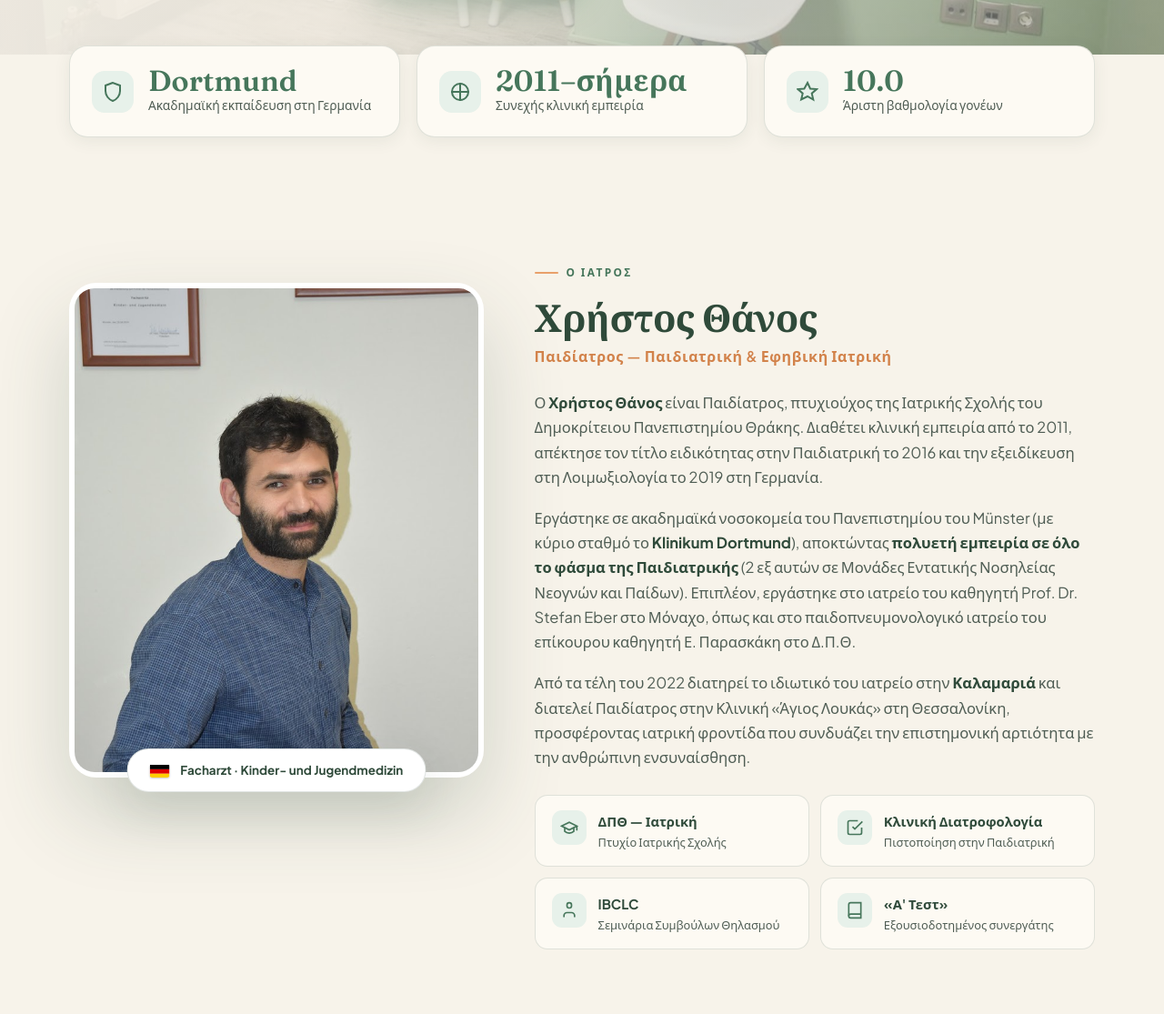
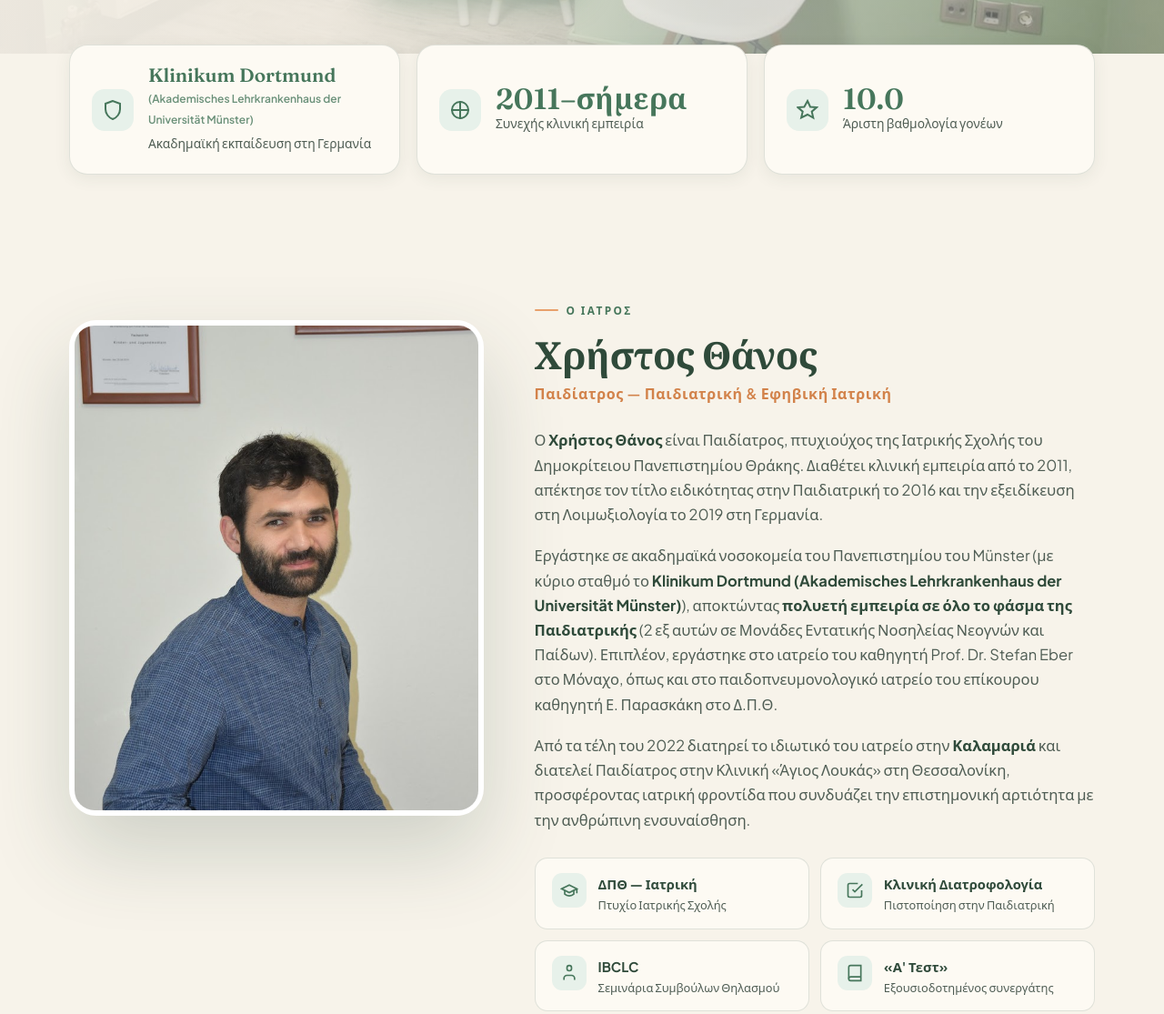
Before and after one commit to agelmet/THANOS, a plain HTML site: page index.html in a window 1280 px wide. Shown: the part 745-1860 px from the top of the page at 91% size. Drawn offline with Linux system fonts and the light colour scheme.

Commit message:
Update index.html

```diff
--- a/index.html
+++ b/index.html
@@ -4,7 +4,7 @@
 <meta charset="UTF-8">
 <meta name="viewport" content="width=device-width, initial-scale=1.0">
 <title>Χρήστος Θάνος — Παιδίατρος | Καλαμαριά, Θεσσαλονίκη</title>
-<meta name="description" content="Χρήστος Θάνος, Παιδίατρος με εξειδίκευση στη Γερμανία (Klinikum Dortmund). Παιδιατρική & Εφηβική Ιατρική, Λοιμωξιολογία, Θηλασμός, Α' Τεστ. Ιατρείο στην Καλαμαριά Θεσσαλονίκης.">
+<meta name="description" content="Χρήστος Θάνος, Παιδίατρος με εξειδίκευση στη Γερμανία (Klinikum Dortmund - Akademisches Lehrkrankenhaus der Universität Münster). Παιδιατρική & Εφηβική Ιατρική, Λοιμωξιολογία, Θηλασμός, Α' Τεστ. Ιατρείο στην Καλαμαριά Θεσσαλονίκης.">
 <meta property="og:title" content="Χρήστος Θάνος — Παιδίατρος">
 <meta property="og:description" content="Παιδιατρική & Εφηβική Ιατρική με διεθνή εξειδίκευση. Καλαμαριά, Θεσσαλονίκη.">
 <meta property="og:image" content="https://raw.githubusercontent.com/agelmet/THANOS/af2fb1fe1410c813547b13c8ce80e8af55a70de3/unnamed-142.jpg">
@@ -162,10 +162,11 @@ h1,h2,h3{font-family:var(--font-disp);font-weight:600;line-height:1.08;letter-sp
 .hero-content{max-width:800px;margin:0 auto;display:flex;flex-direction:column;align-items:center}
 .hero-badge{
   display:inline-flex;align-items:center;gap:10px;background:rgba(255,255,255,.75);
-  border:1px solid rgba(255,255,255,.9);padding:9px 18px;border-radius:40px;font-size:.82rem;font-weight:600;
+  border:1px solid rgba(255,255,255,.9);padding:10px 22px;border-radius:30px;font-size:.82rem;font-weight:600;
   color:var(--sage-900);box-shadow:var(--shadow-sm);margin:0 auto 26px;backdrop-filter:blur(8px);
+  text-align:left;line-height:1.4;
 }
-.hero-badge .de-flag{width:20px;height:14px;border-radius:3px;overflow:hidden;box-shadow:0 1px 2px rgba(0,0,0,.2)}
+.hero-badge .de-flag{width:20px;height:14px;border-radius:3px;overflow:hidden;box-shadow:0 1px 2px rgba(0,0,0,.2);flex-shrink:0}
 .hero h1{font-size:clamp(2.5rem,6vw,4.6rem);margin-bottom:24px}
 .hero h1 .accent{font-style:italic;font-weight:400;color:var(--sage-700);position:relative;white-space:nowrap}
 .hero h1 .accent::after{content:'';position:absolute;left:0;bottom:6px;width:100%;height:10px;background:var(--apricot);opacity:.28;border-radius:6px;z-index:-1}
@@ -205,13 +206,6 @@ h1,h2,h3{font-family:var(--font-disp);font-weight:600;line-height:1.08;letter-sp
 .about-photo .clip{border-radius:calc(var(--r-lg) - 8px);overflow:hidden;display:block}
 .about-photo img{width:100%;aspect-ratio:3/3.6;object-fit:cover;transition:transform .8s cubic-bezier(.2,.8,.2,1);display:block}
 .about-photo:hover img{transform:scale(1.05)}
-.about-photo-tag{
-  position:absolute;bottom:-22px;left:50%;transform:translateX(-50%);
-  background:#fff;border-radius:40px;padding:12px 24px;box-shadow:var(--shadow-md);
-  display:flex;align-items:center;gap:12px;white-space:nowrap;border:1px solid var(--line);
-}
-.about-photo-tag .de-flag{width:22px;height:15px;border-radius:3px;overflow:hidden;box-shadow:0 1px 2px rgba(0,0,0,.2)}
-.about-photo-tag span{font-size:.84rem;font-weight:700;color:var(--sage-900)}
 .about-body p{margin-bottom:18px;color:var(--ink-soft)}
 .about-body p strong{color:var(--sage-900);font-weight:700}
 .about-name{font-size:clamp(1.8rem,3.5vw,2.6rem);margin-bottom:6px}
@@ -457,7 +451,7 @@ footer p{color:rgba(255,255,255,.72);font-size:.92rem;max-width:320px}
     <div class="hero-content">
       <div class="hero-badge reveal in">
         <span class="de-flag"><svg viewBox="0 0 27 18"><rect width="27" height="6" fill="#000"/><rect y="6" width="27" height="6" fill="#DD0000"/><rect y="12" width="27" height="6" fill="#FFCE00"/></svg></span>
-        <span data-i18n="hero.badge">Εξειδίκευση στη Γερμανία · Klinikum Dortmund</span>
+        <span data-i18n="hero.badge">Εξειδίκευση στη Γερμανία · Klinikum Dortmund (Akademisches Lehrkrankenhaus der Universität Münster)</span>
       </div>
       <h1><span data-i18n="hero.h1a">Παιδιατρική με</span> <span class="accent" data-i18n="hero.h1b">καρδιά</span> <span data-i18n="hero.h1c">& επιστημονική ακρίβεια.</span></h1>
       <p class="hero-sub" data-i18n="hero.sub">Φροντίδα από τη γέννηση έως την εφηβεία, χτισμένη στην εμπιστοσύνη. Το γερμανικό ιατρικό πρότυπο συναντά την ελληνική ζεστασιά, στην Καλαμαριά Θεσσαλονίκης.</p>
@@ -478,7 +472,10 @@ footer p{color:rgba(255,255,255,.72);font-size:.92rem;max-width:320px}
     <div class="trust-row">
       <div class="trust-card reveal" data-delay="1">
         <div class="trust-ico"><svg width="24" height="24" viewBox="0 0 24 24" fill="none" stroke="#46765b" stroke-width="2"><path d="M12 2 4 5v6c0 5 3.4 9.4 8 11 4.6-1.6 8-6 8-11V5l-8-3Z"/></svg></div>
-        <div><div class="num">Dortmund</div><div class="lbl" data-i18n="trust.1">Ακαδημαϊκή εκπαίδευση στη Γερμανία</div></div>
+        <div>
+          <div class="num" style="font-size:1.3rem;line-height:1.1;margin-bottom:6px;">Klinikum Dortmund<br><span style="font-size:0.75rem;font-family:var(--font-body);font-weight:600;opacity:0.8">(Akademisches Lehrkrankenhaus der Universität Münster)</span></div>
+          <div class="lbl" data-i18n="trust.1">Ακαδημαϊκή εκπαίδευση στη Γερμανία</div>
+        </div>
       </div>
       <div class="trust-card reveal" data-delay="2">
         <div class="trust-ico"><svg width="24" height="24" viewBox="0 0 24 24" fill="none" stroke="#46765b" stroke-width="2"><path d="M12 2v20M2 12h20"/><circle cx="12" cy="12" r="9"/></svg></div>
@@ -499,10 +496,6 @@ footer p{color:rgba(255,255,255,.72);font-size:.92rem;max-width:320px}
       <div class="about-photo-wrap reveal-l">
         <div class="about-photo">
           <span class="clip"><img class="zoomable" src="https://raw.githubusercontent.com/agelmet/THANOS/af2fb1fe1410c813547b13c8ce80e8af55a70de3/unnamed-143.jpg" alt="Χρήστος Θάνος, Παιδίατρος"></span>
-          <div class="about-photo-tag">
-            <span class="de-flag"><svg viewBox="0 0 27 18"><rect width="27" height="6" fill="#000"/><rect y="6" width="27" height="6" fill="#DD0000"/><rect y="12" width="27" height="6" fill="#FFCE00"/></svg></span>
-            <span data-i18n="about.tag">Facharzt · Kinder- und Jugendmedizin</span>
-          </div>
         </div>
       </div>
       <div class="about-body reveal-r">
@@ -510,7 +503,7 @@ footer p{color:rgba(255,255,255,.72);font-size:.92rem;max-width:320px}
         <h2 class="about-name">Χρήστος Θάνος</h2>
         <div class="about-role" data-i18n="about.role">Παιδίατρος — Παιδιατρική & Εφηβική Ιατρική</div>
         <p data-i18n="about.p1">Ο <strong>Χρήστος Θάνος</strong> είναι Παιδίατρος, πτυχιούχος της Ιατρικής Σχολής του Δημοκρίτειου Πανεπιστημίου Θράκης. Διαθέτει κλινική εμπειρία από το 2011, απέκτησε τον τίτλο ειδικότητας στην Παιδιατρική το 2016 και την εξειδίκευση στη Λοιμωξιολογία το 2019 στη Γερμανία.</p>
-        <p data-i18n="about.p2">Εργάστηκε σε ακαδημαϊκά νοσοκομεία του Πανεπιστημίου του Münster (με κύριο σταθμό το <strong>Klinikum Dortmund</strong>), αποκτώντας <strong>πολυετή εμπειρία σε όλο το φάσμα της Παιδιατρικής</strong> (2 εξ αυτών σε Μονάδες Εντατικής Νοσηλείας Νεογνών και Παίδων). Επιπλέον, εργάστηκε στο ιατρείο του καθηγητή Prof. Dr. Stefan Eber στο Μόναχο, όπως και στο παιδοπνευμονολογικό ιατρείο του επίκουρου καθηγητή Ε. Παρασκάκη στο Δ.Π.Θ.</p>
+        <p data-i18n="about.p2">Εργάστηκε σε ακαδημαϊκά νοσοκομεία του Πανεπιστημίου του Münster (με κύριο σταθμό το <strong>Klinikum Dortmund (Akademisches Lehrkrankenhaus der Universität Münster)</strong>), αποκτώντας <strong>πολυετή εμπειρία σε όλο το φάσμα της Παιδιατρικής</strong> (2 εξ αυτών σε Μονάδες Εντατικής Νοσηλείας Νεογνών και Παίδων). Επιπλέον, εργάστηκε στο ιατρείο του καθηγητή Prof. Dr. Stefan Eber στο Μόναχο, όπως και στο παιδοπνευμονολογικό ιατρείο του επίκουρου καθηγητή Ε. Παρασκάκη στο Δ.Π.Θ.</p>
         <p data-i18n="about.p3">Από τα τέλη του 2022 διατηρεί το ιδιωτικό του ιατρείο στην <strong>Καλαμαριά</strong> και διατελεί Παιδίατρος στην Κλινική «Άγιος Λουκάς» στη Θεσσαλονίκη, προσφέροντας ιατρική φροντίδα που συνδυάζει την επιστημονική αρτιότητα με την ανθρώπινη ενσυναίσθηση.</p>
         <div class="creds">
           <div class="cred reveal" data-delay="1"><div class="ci"><svg width="20" height="20" viewBox="0 0 24 24" fill="none" stroke="#46765b" stroke-width="2"><path d="M22 10v6M2 10l10-5 10 5-10 5z"/><path d="M6 12v5c3 3 9 3 12 0v-5"/></svg></div><div><h4 data-i18n="cred.1t">ΔΠΘ — Ιατρική</h4><p data-i18n="cred.1p">Πτυχίο Ιατρικής Σχολής</p></div></div>
@@ -720,13 +713,13 @@ footer p{color:rgba(255,255,255,.72);font-size:.92rem;max-width:320px}
 const I18N = {
   el:{
     "nav.brandsub":"Παιδίατρος","nav.about":"Ο Ιατρός","nav.approach":"Φιλοσοφία","nav.services":"Υπηρεσίες","nav.space":"Ιατρείο","nav.reviews":"Κριτικές","nav.cta":"Ραντεβού",
-    "hero.badge":"Εξειδίκευση στη Γερμανία · Klinikum Dortmund","hero.h1a":"Παιδιατρική με","hero.h1b":"καρδιά","hero.h1c":"& επιστημονική ακρίβεια.",
+    "hero.badge":"Εξειδίκευση στη Γερμανία · Klinikum Dortmund (Akademisches Lehrkrankenhaus der Universität Münster)","hero.h1a":"Παιδιατρική με","hero.h1b":"καρδιά","hero.h1c":"& επιστημονική ακρίβεια.",
     "hero.sub":"Φροντίδα από τη γέννηση έως την εφηβεία, χτισμένη στην εμπιστοσύνη. Το γερμανικό ιατρικό πρότυπο συναντά την ελληνική ζεστασιά, στην Καλαμαριά Θεσσαλονίκης.",
     "hero.cta1":"Κλείστε ραντεβού","hero.cta2":"Γνωρίστε τον ιατρό",
     "trust.1":"Ακαδημαϊκή εκπαίδευση στη Γερμανία","trust.now":"σήμερα","trust.2":"Συνεχής κλινική εμπειρία","trust.3":"Άριστη βαθμολογία γονέων",
-    "about.eyebrow":"Ο Ιατρός","about.role":"Παιδίατρος — Παιδιατρική & Εφηβική Ιατρική","about.tag":"Facharzt · Kinder- und Jugendmedizin",
+    "about.eyebrow":"Ο Ιατρός","about.role":"Παιδίατρος — Παιδιατρική & Εφηβική Ιατρική",
     "about.p1":"Ο <strong>Χρήστος Θάνος</strong> είναι Παιδίατρος, πτυχιούχος της Ιατρικής Σχολής του Δημοκρίτειου Πανεπιστημίου Θράκης. Διαθέτει κλινική εμπειρία από το 2011, απέκτησε τον τίτλο ειδικότητας στην Παιδιατρική το 2016 και την εξειδίκευση στη Λοιμωξιολογία το 2019 στη Γερμανία.",
-    "about.p2":"Εργάστηκε σε ακαδημαϊκά νοσοκομεία του Πανεπιστημίου του Münster (με κύριο σταθμό το <strong>Klinikum Dortmund</strong>), αποκτώντας <strong>πολυετή εμπειρία σε όλο το φάσμα της Παιδιατρικής</strong> (2 εξ αυτών σε Μονάδες Εντατικής Νοσηλείας Νεογνών και Παίδων). Επιπλέον, εργάστηκε στο ιατρείο του καθηγητή Prof. Dr. Stefan Eber στο Μόναχο, όπως και στο παιδοπνευμονολογικό ιατρείο του επίκουρου καθηγητή Ε. Παρασκάκη στο Δ.Π.Θ.",
+    "about.p2":"Εργάστηκε σε ακαδημαϊκά νοσοκομεία του Πανεπιστημίου του Münster (με κύριο σταθμό το <strong>Klinikum Dortmund (Akademisches Lehrkrankenhaus der Universität Münster)</strong>), αποκτώντας <strong>πολυετή εμπειρία σε όλο το φάσμα της Παιδιατρικής</strong> (2 εξ αυτών σε Μονάδες Εντατικής Νοσηλείας Νεογνών και Παίδων). Επιπλέον, εργάστηκε στο ιατρείο του καθηγητή Prof. Dr. Stefan Eber στο Μόναχο, όπως και στο παιδοπνευμονολογικό ιατρείο του επίκουρου καθηγητή Ε. Παρασκάκη στο Δ.Π.Θ.",
     "about.p3":"Από τα τέλη του 2022 διατηρεί το ιδιωτικό του ιατρείο στην <strong>Καλαμαριά</strong> και διατελεί Παιδίατρος στην Κλινική «Άγιος Λουκάς» στη Θεσσαλονίκη, προσφέροντας ιατρική φροντίδα που συνδυάζει την επιστημονική αρτιότητα με την ανθρώπινη ενσυναίσθηση.",
     "cred.1t":"ΔΠΘ — Ιατρική","cred.1p":"Πτυχίο Ιατρικής Σχολής","cred.2t":"Κλινική Διατροφολογία","cred.2p":"Πιστοποίηση στην Παιδιατρική","cred.3p":"Σεμινάρια Συμβούλων Θηλασμού","cred.4t":"«Α' Τεστ»","cred.4p":"Εξουσιοδοτημένος συνεργάτης",
     "philo.eyebrow":"Το Γερμανικό Πρότυπο","philo.title":"Από την Εντατική Νεογνών στην καθημερινή φροντίδα",
@@ -751,13 +744,13 @@ const I18N = {
   },
   en:{
     "nav.brandsub":"Pediatrician","nav.about":"The Doctor","nav.approach":"Philosophy","nav.services":"Services","nav.space":"Practice","nav.reviews":"Reviews","nav.cta":"Book now",
-    "hero.badge":"Specialist training in Germany · Klinikum Dortmund","hero.h1a":"Pediatrics with","hero.h1b":"heart","hero.h1c":"& scientific precision.",
+    "hero.badge":"Specialist training in Germany · Klinikum Dortmund (Akademisches Lehrkrankenhaus der Universität Münster)","hero.h1a":"Pediatrics with","hero.h1b":"heart","hero.h1c":"& scientific precision.",
     "hero.sub":"Care from birth through adolescence, built on trust. The German medical standard meets Greek warmth, in Kalamaria, Thessaloniki.",
     "hero.cta1":"Book an appointment","hero.cta2":"Meet the doctor",
     "trust.1":"Academic training in Germany","trust.now":"today","trust.2":"Continuous clinical experience","trust.3":"Excellent parent rating",
-    "about.eyebrow":"The Doctor","about.role":"Pediatrician — Child & Adolescent Medicine","about.tag":"Facharzt · Kinder- und Jugendmedizin",
+    "about.eyebrow":"The Doctor","about.role":"Pediatrician — Child & Adolescent Medicine",
     "about.p1":"<strong>Dr. Christos Thanos</strong> is a Pediatrician, a graduate of the Medical School of the Democritus University of Thrace. He has clinical experience since 2011, became a specialist Pediatrician in 2016, and acquired his specialization in Infectious Diseases in 2019 in Germany.",
-    "about.p2":"He worked at academic hospitals of the University of Münster (primarily at <strong>Klinikum Dortmund</strong>), gaining <strong>extensive experience across the full spectrum of pediatrics</strong> (two of those years in Neonatal and Pediatric Intensive Care Units). He also worked in the practice of Prof. Dr. Stefan Eber in Munich, as well as in the pediatric pulmonology practice of Assistant Professor E. Paraskakis at the Democritus University of Thrace.",
+    "about.p2":"He worked at academic hospitals of the University of Münster (primarily at <strong>Klinikum Dortmund (Akademisches Lehrkrankenhaus der Universität Münster)</strong>), gaining <strong>extensive experience across the full spectrum of pediatrics</strong> (two of those years in Neonatal and Pediatric Intensive Care Units). He also worked in the practice of Prof. Dr. Stefan Eber in Munich, as well as in the pediatric pulmonology practice of Assistant Professor E. Paraskakis at the Democritus University of Thrace.",
     "about.p3":"Since late 2022 he has run his own private practice in <strong>Kalamaria</strong> and serves as a pediatrician at the \"Agios Loukas\" Clinic in Thessaloniki, offering care that combines scientific excellence with genuine empathy.",
     "cred.1t":"DUTh — Medicine","cred.1p":"Medical School degree","cred.2t":"Clinical Nutrition","cred.2p":"Certification in pediatrics","cred.3p":"Lactation consultant training","cred.4t":"\"A-Test\"","cred.4p":"Authorized partner",
     "philo.eyebrow":"The German Standard","philo.title":"From neonatal intensive care to everyday wellness",
@@ -782,13 +775,13 @@ const I18N = {
   },
   de:{
     "nav.brandsub":"Kinderarzt","nav.about":"Der Arzt","nav.approach":"Philosophie","nav.services":"Leistungen","nav.space":"Praxis","nav.reviews":"Bewertungen","nav.cta":"Termin",
-    "hero.badge":"Facharztausbildung in Deutschland · Klinikum Dortmund","hero.h1a":"Kinderheilkunde mit","hero.h1b":"Herz","hero.h1c":"& wissenschaftlicher Präzision.",
+    "hero.badge":"Facharztausbildung in Deutschland · Klinikum Dortmund (Akademisches Lehrkrankenhaus der Universität Münster)","hero.h1a":"Kinderheilkunde mit","hero.h1b":"Herz","hero.h1c":"& wissenschaftlicher Präzision.",
     "hero.sub":"Betreuung von der Geburt bis ins Jugendalter, aufgebaut auf Vertrauen. Der deutsche medizinische Standard trifft auf griechische Herzlichkeit, in Kalamaria, Thessaloniki.",
     "hero.cta1":"Termin vereinbaren","hero.cta2":"Den Arzt kennenlernen",
     "trust.1":"Akademische Ausbildung in Deutschland","trust.now":"heute","trust.2":"Kontinuierliche klinische Erfahrung","trust.3":"Hervorragende Elternbewertung",
-    "about.eyebrow":"Der Arzt","about.role":"Facharzt für Kinder- und Jugendmedizin","about.tag":"Facharzt · Kinder- und Jugendmedizin",
+    "about.eyebrow":"Der Arzt","about.role":"Facharzt für Kinder- und Jugendmedizin",
     "about.p1":"<strong>Dr. med. Christos Thanos</strong> ist Kinderarzt, Absolvent der Medizinischen Fakultät der Demokrit-Universität Thrakien. Er verfügt über klinische Erfahrung seit 2011, erhielt 2016 den Facharzttitel für Kinder- und Jugendmedizin und erwarb 2019 die Spezialisierung in der Infektiologie in Deutschland.",
-    "about.p2":"Er war an Lehrkrankenhäusern der Universität Münster (hauptsächlich am <strong>Klinikum Dortmund</strong>) tätig und sammelte <strong>langjährige Erfahrung im gesamten Spektrum der Pädiatrie</strong> (zwei davon auf Intensivstationen für Neugeborene und Kinder). Zudem arbeitete er in der Praxis von Prof. Dr. Stefan Eber in München sowie in der kinderpneumologischen Praxis von Assistenzprofessor E. Paraskakis an der Demokrit-Universität Thrakien.",
+    "about.p2":"Er war an Lehrkrankenhäusern der Universität Münster (hauptsächlich am <strong>Klinikum Dortmund (Akademisches Lehrkrankenhaus der Universität Münster)</strong>) tätig und sammelte <strong>langjährige Erfahrung im gesamten Spektrum der Pädiatrie</strong> (zwei davon auf Intensivstationen für Neugeborene und Kinder). Zudem arbeitete er in der Praxis von Prof. Dr. Stefan Eber in München sowie in der kinderpneumologischen Praxis von Assistenzprofessor E. Paraskakis an der Demokrit-Universität Thrakien.",
     "about.p3":"Seit Ende 2022 führt er seine eigene Privatpraxis in <strong>Kalamaria</strong> und ist als Kinderarzt an der „Agios Loukas\"-Klinik in Thessaloniki tätig – mit medizinischer Versorgung, die wissenschaftliche Exzellenz und echte Menschlichkeit verbindet.",
     "cred.1t":"DUTh — Medizin","cred.1p":"Studium der Humanmedizin","cred.2t":"Klinische Ernährung","cred.2p":"Zertifikat in der Pädiatrie","cred.3p":"Fortbildung Stillberatung","cred.4t":"„A-Test\"","cred.4p":"Autorisierter Partner",
     "philo.eyebrow":"Der Deutsche Standard","philo.title":"Von der Neugeborenen-Intensivstation zur täglichen Betreuung",
```
